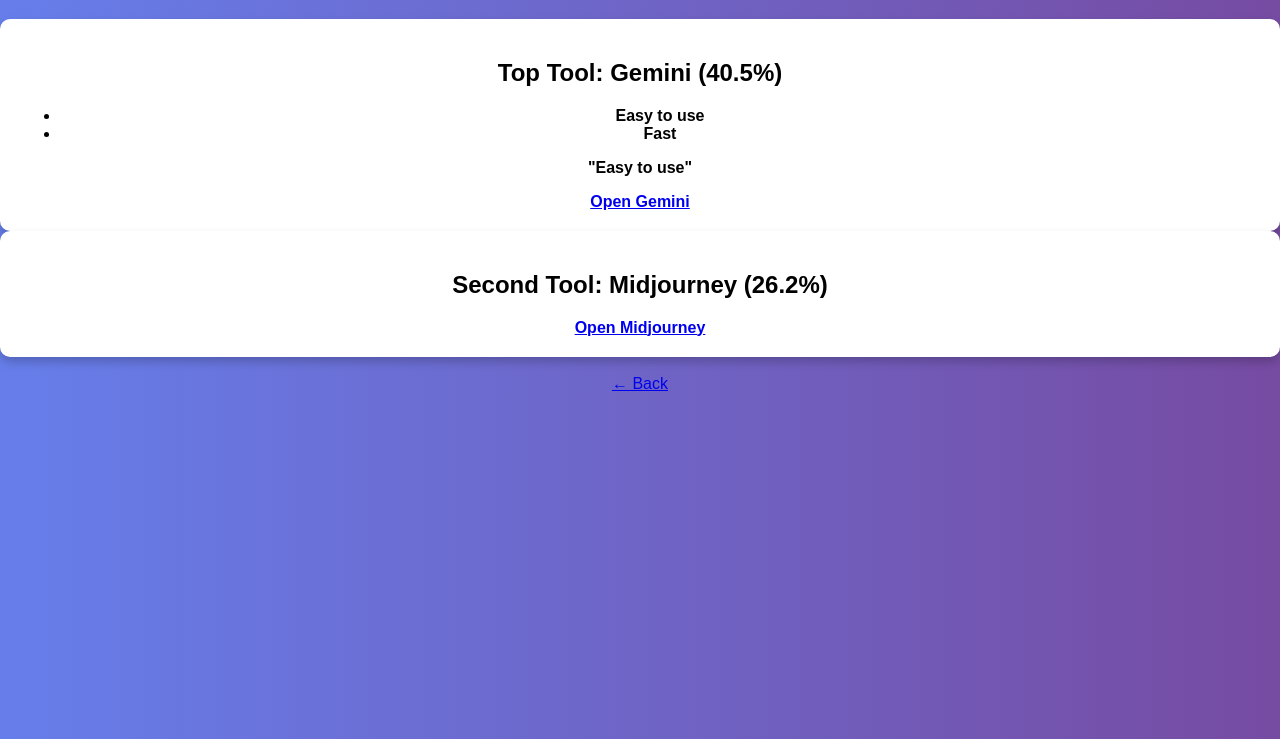
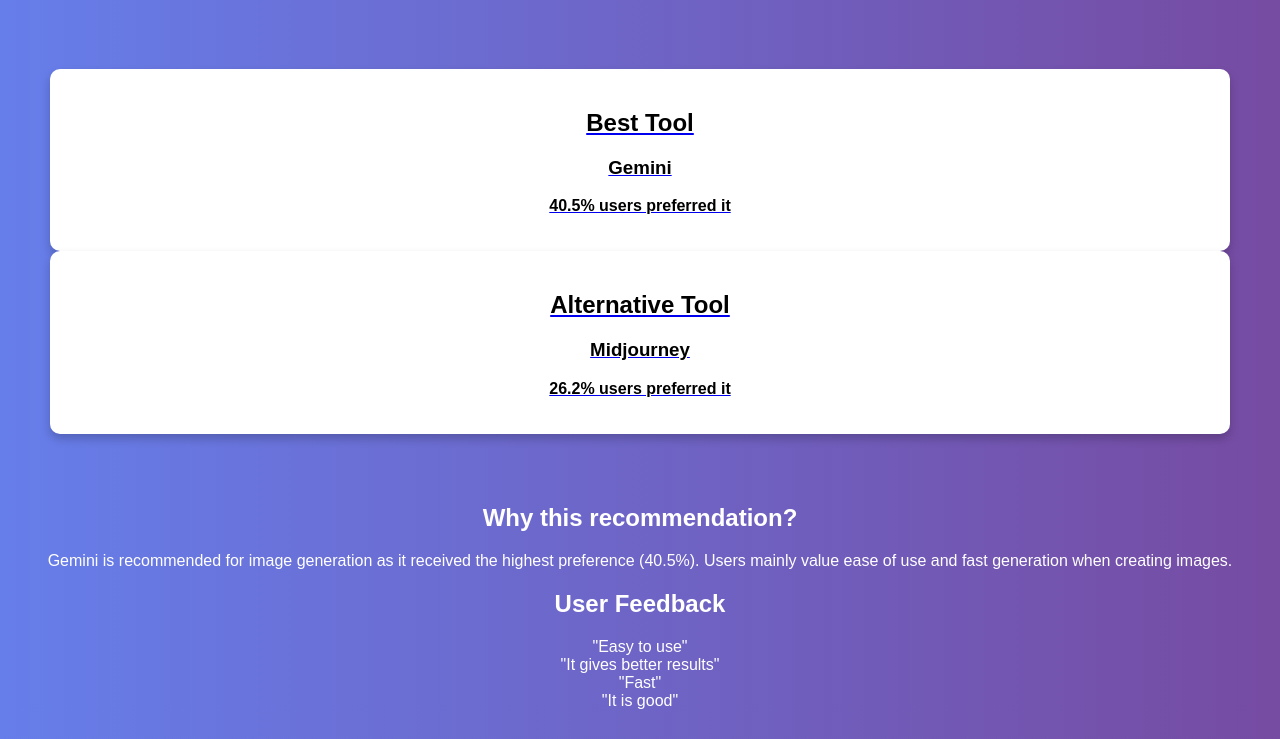
Before and after one commit to bingisujeeth/ai-tool-recommendation, a plain HTML site: page image.html in a window 1280 px wide. Shown: the part 61-800 px from the top of the page. Drawn offline with Linux system fonts and the light colour scheme.

Commit message:
image.html

```diff
--- a/image.html
+++ b/image.html
@@ -4,29 +4,48 @@
     <title>Image Generation</title>
     <link rel="stylesheet" href="style.css">
 </head>
+
 <body>
 
 <h1>Image Generation</h1>
 
-<div class="card">
-    <h2>Top Tool: Gemini (40.5%)</h2>
-    <ul>
-        <li>Easy to use</li>
-        <li>Fast</li>
-    </ul>
+<div class="container">
 
-    <p>"Easy to use"</p>
+<a href="https://gemini.google.com" target="_blank" class="card-link">
+    <div class="card">
+        <h2>Best Tool</h2>
+        <h3>Gemini</h3>
+        <p>40.5% users preferred it</p>
+    </div>
+</a>
 
-    <a href="https://gemini.google.com" target="_blank">Open Gemini</a>
+<a href="https://www.midjourney.com" target="_blank" class="card-link">
+    <div class="card">
+        <h2>Alternative Tool</h2>
+        <h3>Midjourney</h3>
+        <p>26.2% users preferred it</p>
+    </div>
+</a>
+
 </div>
 
-<div class="card">
-    <h2>Second Tool: Midjourney (26.2%)</h2>
-    <a href="https://www.midjourney.com" target="_blank">Open Midjourney</a>
+<div class="section">
+    <h2>Why this recommendation?</h2>
+    <p>
+        Gemini is recommended for image generation as it received the highest preference (40.5%).
+        Users mainly value ease of use and fast generation when creating images.
+    </p>
 </div>
 
-<br>
-<a href="index.html">← Back</a>
+<div class="section">
+    <h2>User Feedback</h2>
+
+    <div class="quote">"Easy to use"</div>
+    <div class="quote">"It gives better results"</div>
+    <div class="quote">"Fast"</div>
+    <div class="quote">"It is good"</div>
+
+</div>
 
 </body>
 </html>
```
